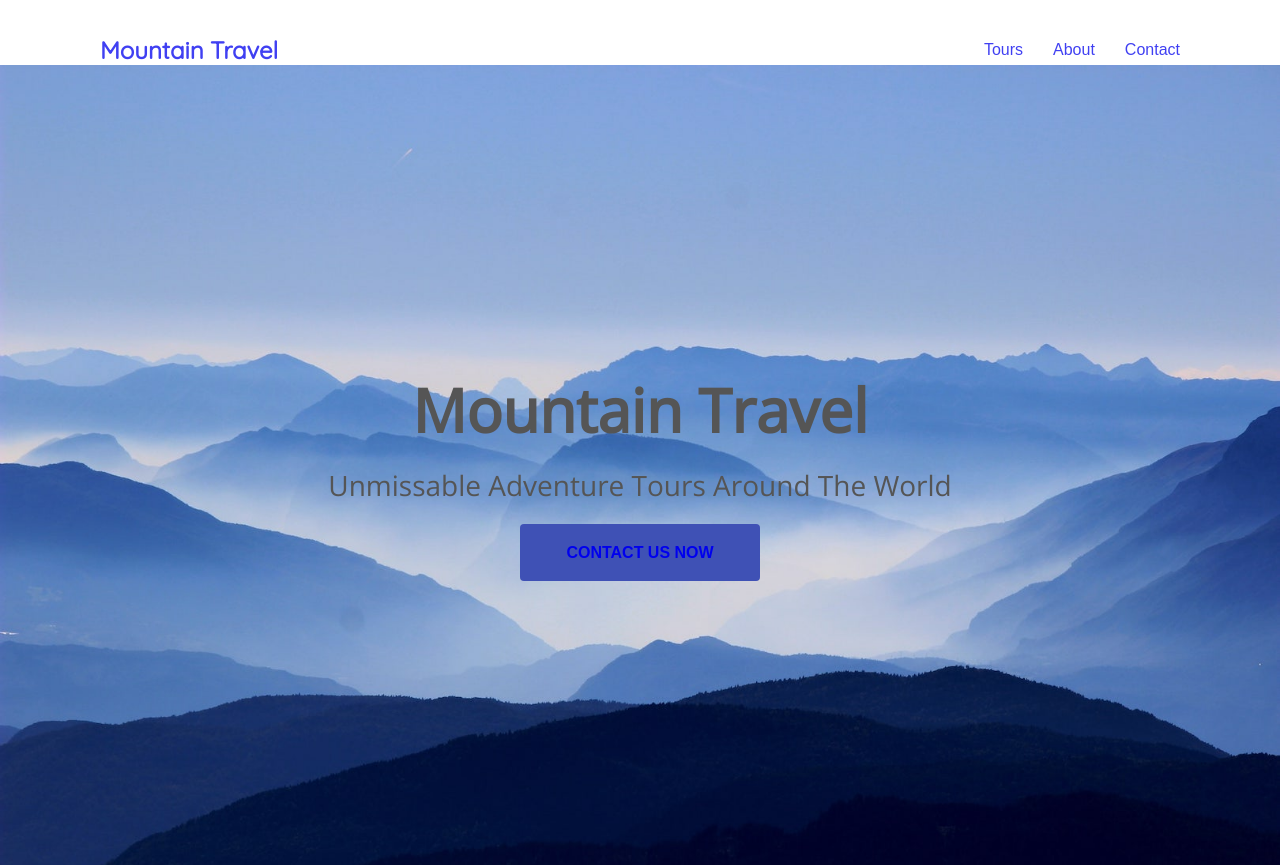
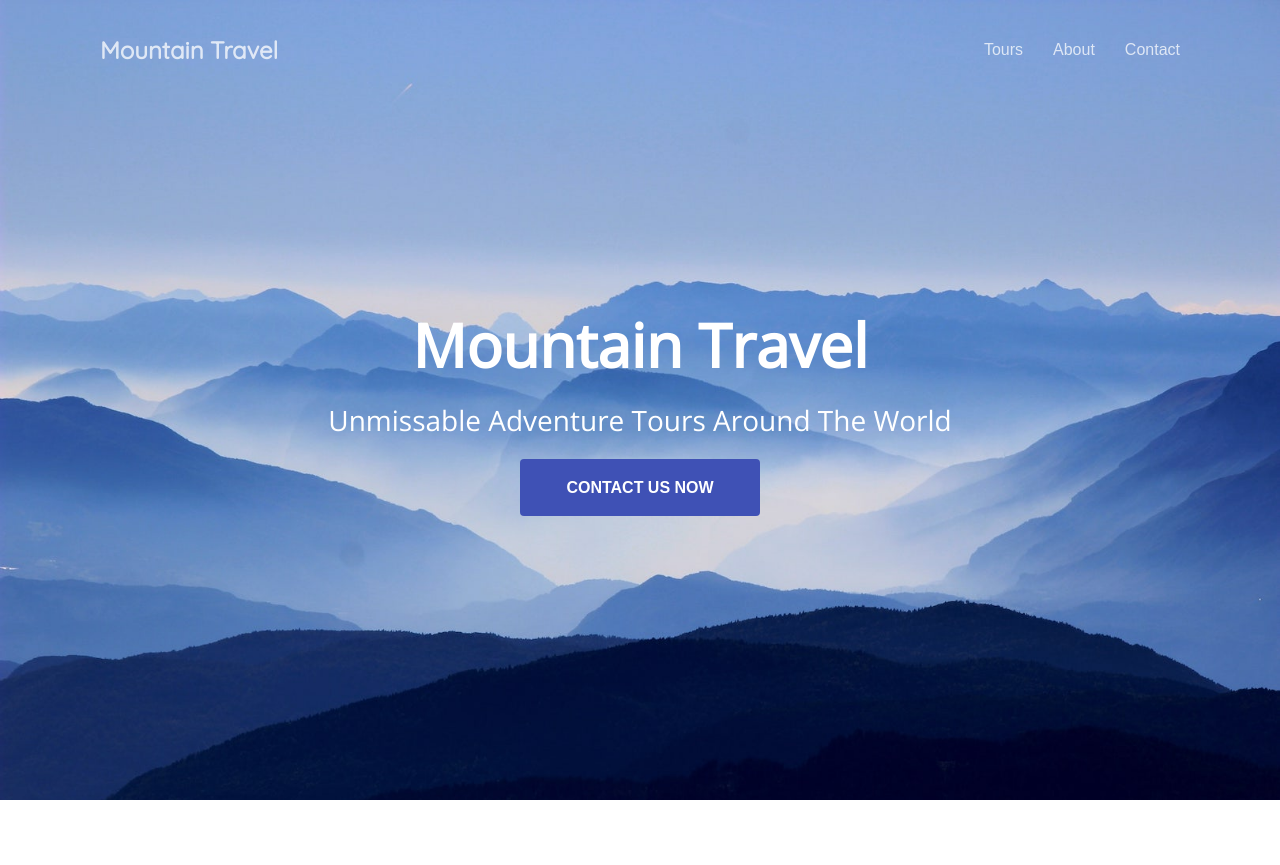
Before and after one commit to youngoose/flex_website, a plain HTML site: page index.html in a window 1280 px wide. After the commit the page ends 800 px from the top, so only its background shows below. Drawn offline with nearby package versions, Linux system fonts and the light colour scheme.

Commit message:
add animations

```diff
--- a/assets/css/styles.css
+++ b/assets/css/styles.css
@@ -16,6 +16,7 @@ nav {
 a {
   text-decoration: none;
   opacity: 0.75;
+  color: #fff;
 }
 
 a:hover {
@@ -39,12 +40,15 @@ section {
 }
 
 header {
+  position: absolute;
+  width: 100%;
   display: flex;
   justify-content: space-between;
   align-items: center;
   padding: 35px 100px 0;
   animation: 1s fadein 0.5s forwards;
   opacity: 0;
+  color: #fff;
 }
 
 @keyframes fadein {
@@ -71,6 +75,7 @@ header nav li {
   justify-content: center;
   text-align: center;
   min-height: 100vh;
+  color: #fff;
 }
 
 .hero .background-image {
@@ -97,3 +102,16 @@ header nav li {
 .hero a.btn {
   padding: 20px 46px;
 }
+
+.hero-content-area {
+  opacity: 0;
+  margin-top: 100px;
+  animation: 1s slidefade 1s forwards;
+}
+
+@keyframes slidefade {
+  100% {
+    opacity: 1;
+    margin: 0;
+  }
+}
```
